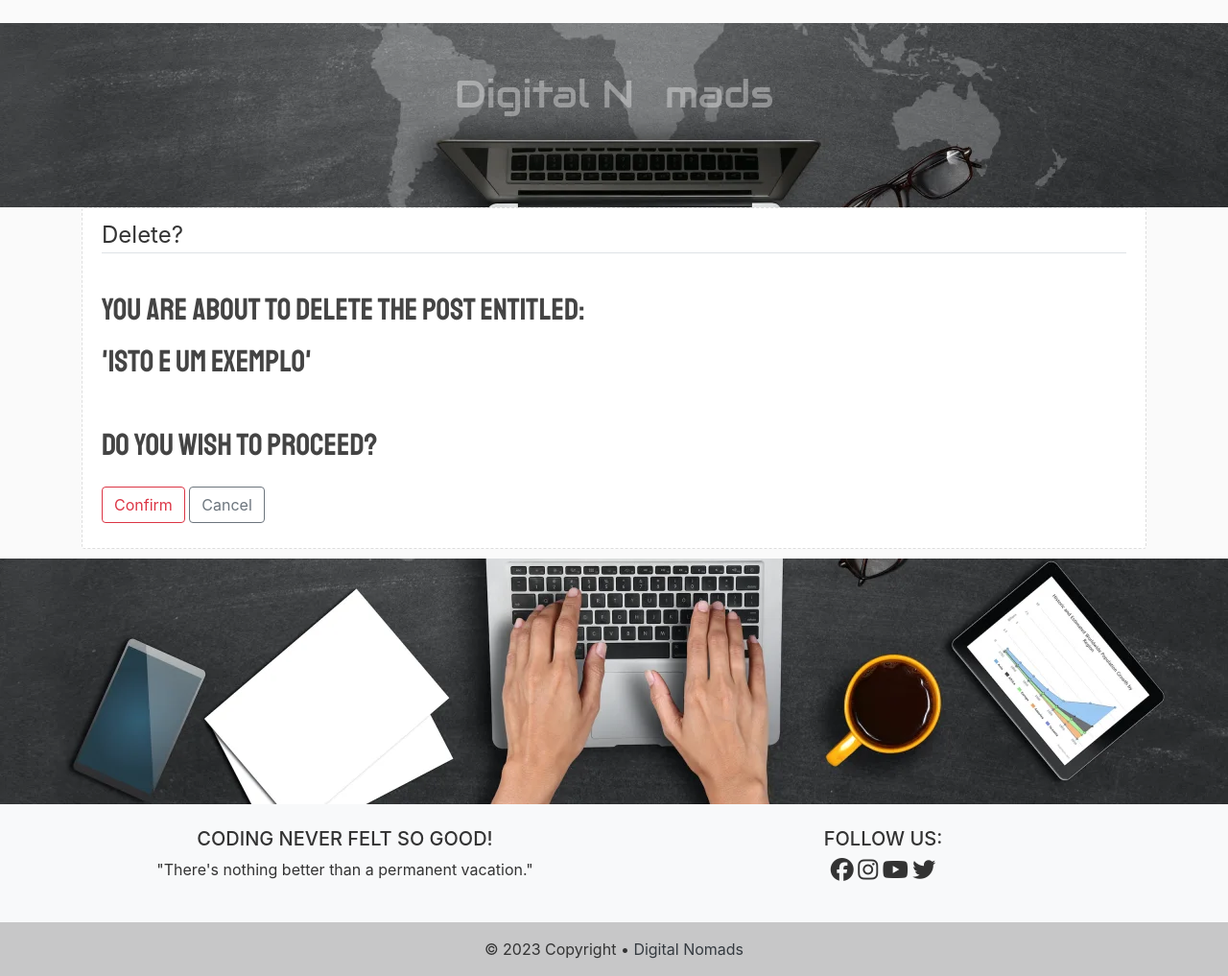
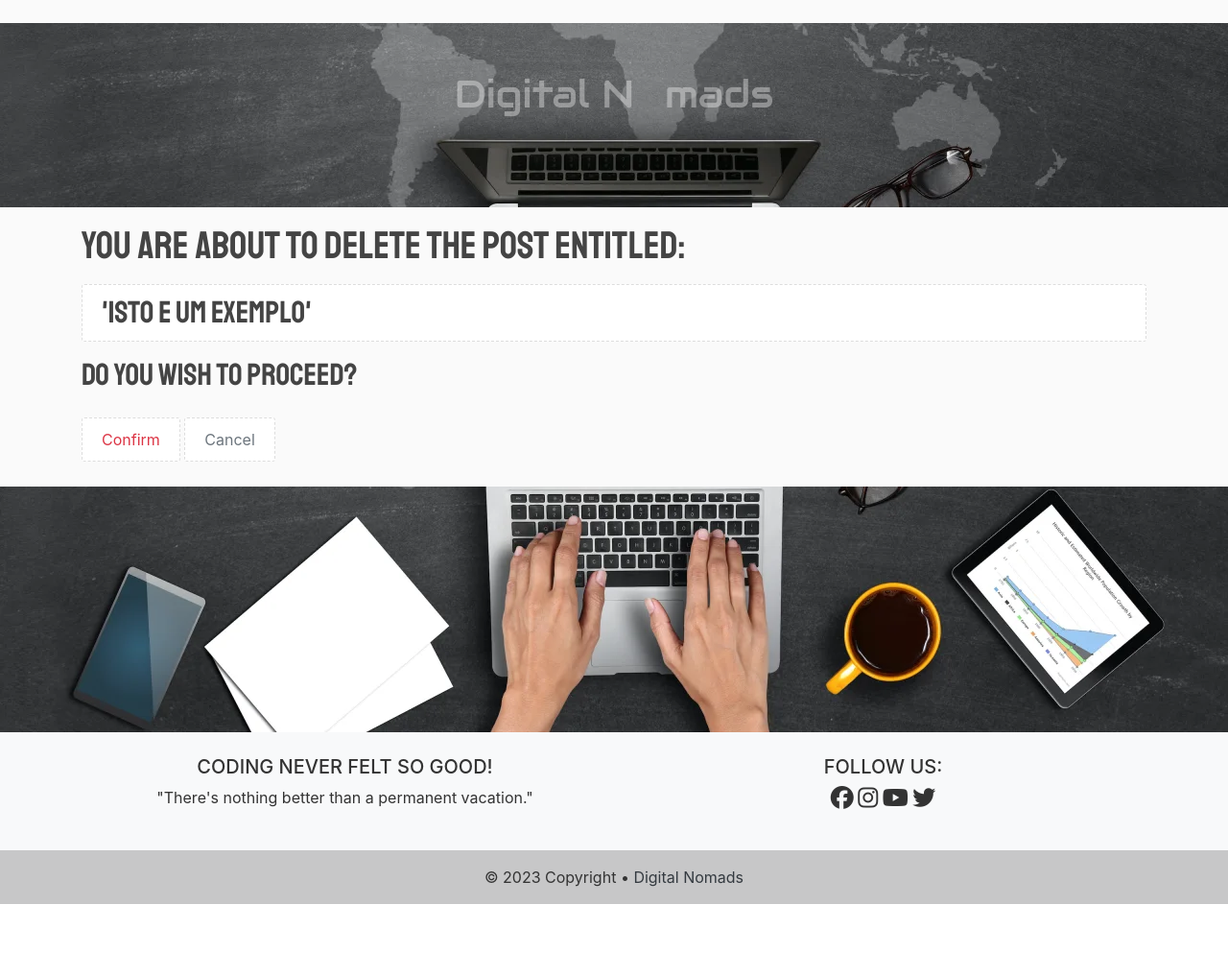
Before and after one commit to TiagoMA90/digital-nomads, a Django app: page /post/75/delete in a window 1280 px wide. Shown: the part 56-1073 px from the top of the page at 96% size. After the commit the page ends 998 px from the top, so only its background shows below. Run offline with Django 4.2, Linux system fonts and the light colour scheme; a user stored in the database is signed in; data comes from the database, SQL or seed files in the repository; both versions use the stored data as it was after the commit; some libraries are stand-ins or nearby versions.

Commit message:
apply formating & styling to buttons and panels

```diff
--- a/blog/templates/blog/post_comment.html
+++ b/blog/templates/blog/post_comment.html
@@ -12,7 +12,7 @@
                 {{ form|crispy }}
             </fieldset>
             <div class="form-group">
-                <button class="btn btn-outline-info" type="submit">Submit Comment</button>
+                <button class="btn btn-outline-secondary panels" type="submit">Submit Comment</button>
             </div>
         </form>
     </div>
--- a/blog/templates/blog/post_confirm_delete.html
+++ b/blog/templates/blog/post_confirm_delete.html
@@ -2,24 +2,20 @@
 {% extends "blog/base.html" %}
 {% load crispy_forms_tags %}
 {% block content %}
-    <div class="panels">
+    <div>
         <!-- Form to Post/Register a User -->
         <form method="POST">
             {% csrf_token %}
             <fieldset class="form-group">
-                <legend class="border-bottom mb-4">
-                    Delete?
-                </legend>
-                <h2>You are about to delete the post entitled:</h2>
-                <h2>'{{ object.title }}'</h2>
-                <br>
+                <h1>You are about to delete the post entitled:</h1>
+                <h2 class="panels">'{{ object.title }}'</h2>
                 <h2>Do you wish to proceed?</h2>
                 <!-- Loads Crispy Forms -->
                 {{ form|crispy }}
             </fieldset>
             <div class="form-group">
-                <button class="btn btn-outline-danger" type="submit">Confirm</button>
-                <a class="btn btn-outline-secondary" href="{% url 'post-detail' object.id %}">Cancel</a>
+                <button class="btn btn-outline-danger panels" type="submit">Confirm</button>
+                <a class="btn btn-outline-secondary panels" href="{% url 'post-detail' object.id %}">Cancel</a>
             </div>
         </form>
     </div>
--- a/blog/templates/blog/post_detail.html
+++ b/blog/templates/blog/post_detail.html
@@ -24,9 +24,9 @@
             <div class="row">
                 {% if object.author == user %}
                     <pre> </pre>
-                    <a class="btn btn-outline-warning panels" href="{% url 'post-update' object.id %}"><i class="fa-regular fa-pen-to-square"></i></a>
+                    <a class="btn btn-outline-secondary panels" href="{% url 'post-update' object.id %}"><i class="fa-regular fa-pen-to-square"></i></a>
                     <pre> </pre>
-                    <a class="btn btn-outline-info panels" href="{% url 'post-delete' object.id %}"><i class="fa-solid fa-trash"></i></a>
+                    <a class="btn btn-outline-secondary panels" href="{% url 'post-delete' object.id %}"><i class="fa-solid fa-trash"></i></a>
                 {% endif %}
                 <!-- Like Button -->
                     <pre> </pre>
--- a/blog/templates/blog/post_form.html
+++ b/blog/templates/blog/post_form.html
@@ -16,7 +16,7 @@
                 {{ form.media }}
             </fieldset>
             <div class="form-group">
-                <button class="btn btn-outline-info" type="submit">Submit</button>
+                <button class="panels btn btn-outline-secondary" type="submit">Submit</button>
             </div>
         </form>
     </div>
--- a/blog/templates/blog/search.html
+++ b/blog/templates/blog/search.html
@@ -4,7 +4,7 @@
   {% if searches %}
     <h1><i class="fa-solid fa-magnifying-glass"></i> Below are the results for "{{ searches }}"</h1>
     {% for result in results %}
-      <h2 class="panels"><a class="title" href="{% url 'post-detail' pk=result.pk %}">• {{ result.title }}</h2></a>
+      <h2 class="panels"><a class="title" href="{% url 'post-detail' pk=result.pk %}">• {{ result.title }}</a></h2>
     {% endfor %}
     {% if results|length == 0 %}
       <h2 class="panels"><i class="fa-sharp fa-regular fa-circle-xmark"></i> No results found.</h2>
--- a/users/templates/users/profile.html
+++ b/users/templates/users/profile.html
@@ -23,7 +23,7 @@
               {{ profile_form|crispy }}
           </fieldset>
           <div class="form-group">
-              <button class="btn btn-outline-info panels" type="submit">Update</button>
+              <button class="btn btn-outline-secondary panels" type="submit">Update</button>
           </div>
         </form>
     </div>
```
Also changed, not shown: db.sqlite3.
